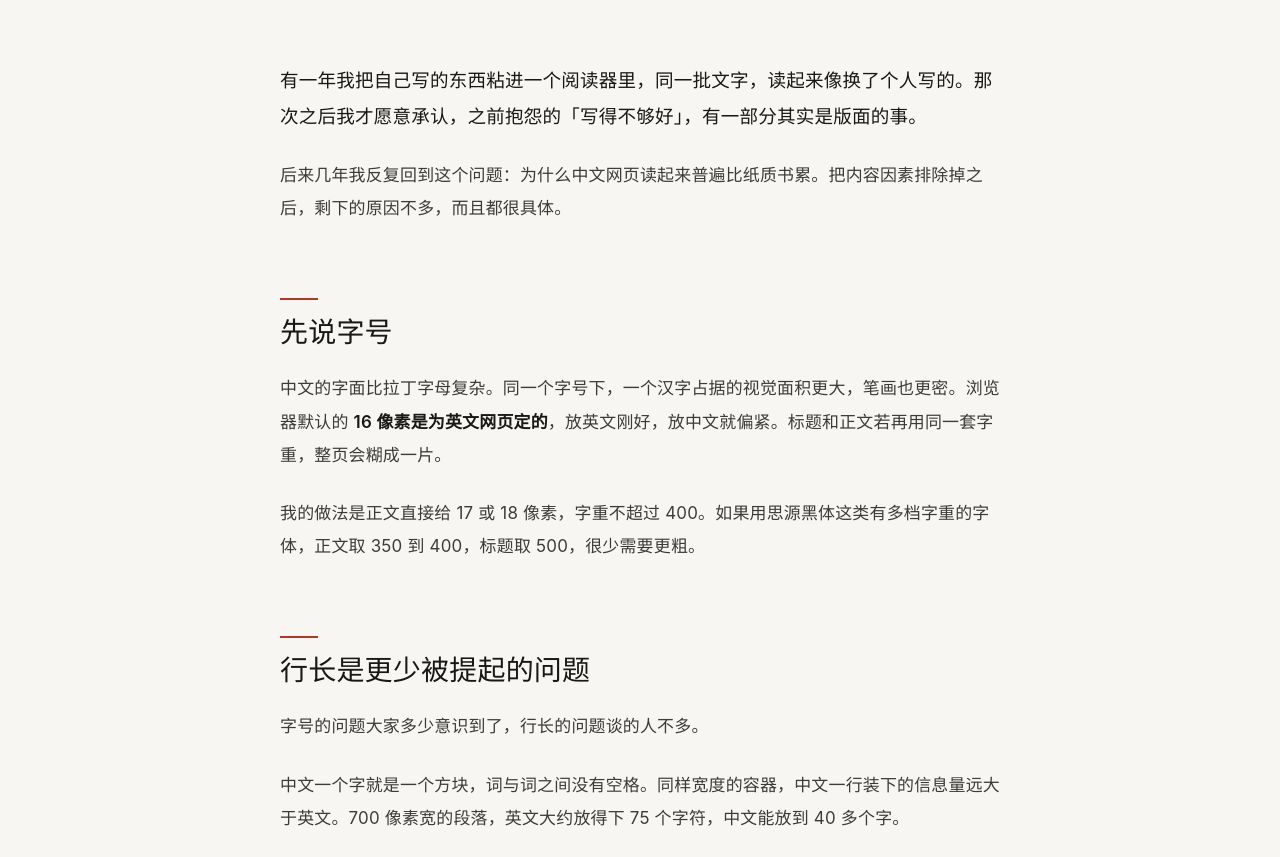
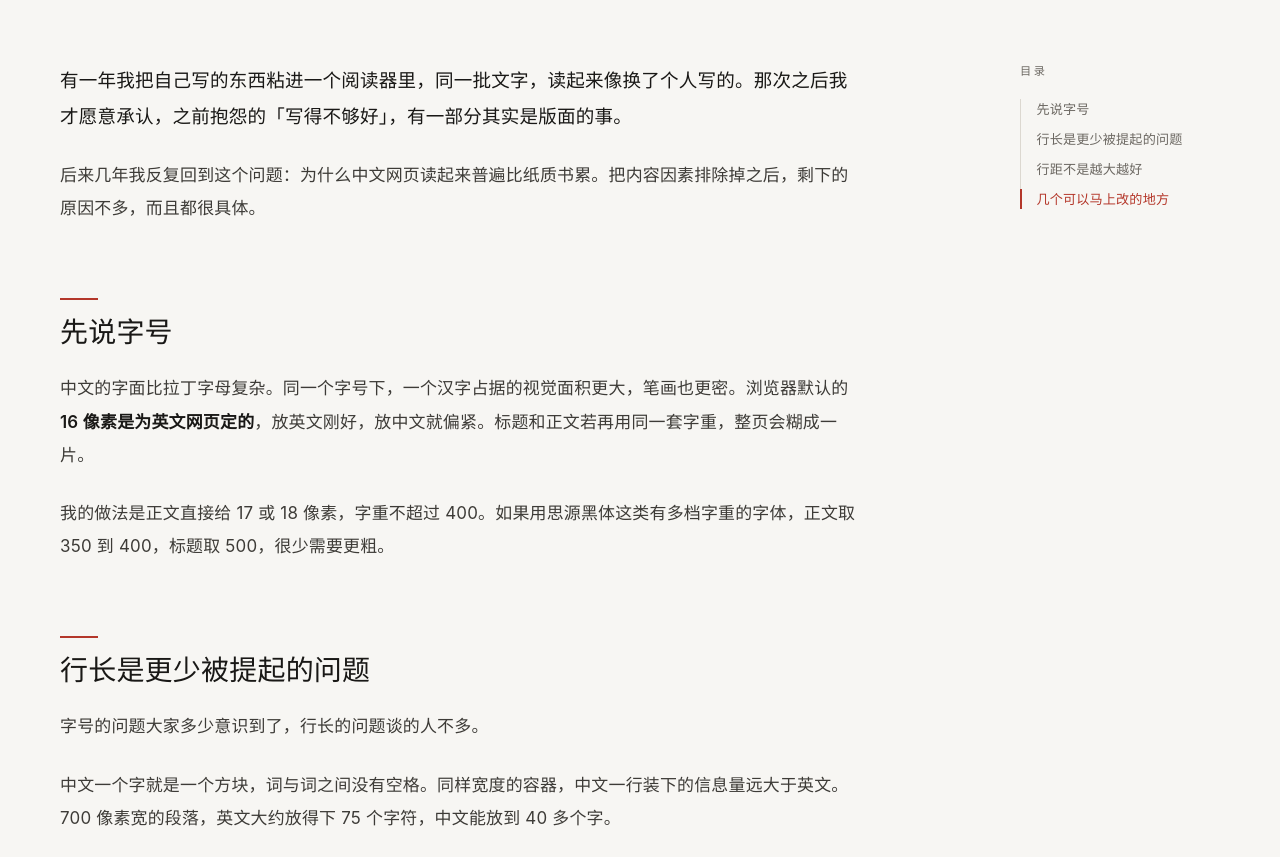
Before and after one commit to zurichscud/blogs, a website: page posts/typesetting-basics.html in a window 1280 px wide. Shown: the part 936-1793 px from the top of the page. Drawn offline with Linux system fonts and the light colour scheme.

Commit message:
文章页加右侧目录：h2/h3 锚点、吸顶、滚动标位

```diff
--- a/main.js
+++ b/main.js
@@ -1,6 +1,6 @@
 /* ==========================================================================
    页边 MARGIN
-   两件事：主题切换、订阅表单的本地反馈
+   三件事：主题切换、订阅表单的本地反馈、文章目录的滚动标位
    入场动画由 CSS 承担，这里不参与
    无依赖，无构建
    ========================================================================== */
@@ -92,4 +92,51 @@
       form.reset();
     });
   }
+
+  /* ------------------------------------------------------------------------
+     3. 文章目录
+     滚动时把正在读的一节标出来。页面上没有目录就什么都不做
+     ------------------------------------------------------------------------ */
+
+  var toc = document.querySelector(".toc");
+
+  if (toc) {
+    var links = [].slice.call(toc.querySelectorAll(".toc__link"));
+    var targets = links.map(function (link) {
+      return document.getElementById(link.getAttribute("href").slice(1));
+    });
+
+    var current = -1;
+
+    function mark(active) {
+      if (active === current) return;
+      current = active;
+      links.forEach(function (link, i) {
+        if (i === active) link.setAttribute("aria-current", "true");
+        else link.removeAttribute("aria-current");
+      });
+    }
+
+    function update() {
+      // 吸顶报头下沿再往下一点，算作「已经读到」
+      var line = 120;
+      var active = -1;
+
+      for (var i = 0; i < targets.length; i += 1) {
+        if (targets[i] && targets[i].getBoundingClientRect().top <= line) active = i;
+      }
+
+      // 滚到底时最后一项就是当前项
+      if (window.innerHeight + window.pageYOffset >= document.documentElement.scrollHeight - 2) {
+        active = targets.length - 1;
+      }
+
+      mark(active);
+    }
+
+    // 滚动事件本身已按帧合并，这里直接算；不套 rAF，后台标签页里 rAF 会被暂停
+    window.addEventListener("scroll", update, { passive: true });
+    window.addEventListener("resize", update);
+    update();
+  }
 })();
--- a/posts/typesetting-basics.html
+++ b/posts/typesetting-basics.html
@@ -74,15 +74,16 @@
         </figure>
 
         <!-- ================================================================
-             正文
+             正文（宽屏时右侧带目录）
              ================================================================ -->
-        <div class="prose container">
+        <div class="article__body container">
+          <div class="prose">
           <p>有一年我把自己写的东西粘进一个阅读器里，同一批文字，读起来像换了个人写的。那次之后我才愿意承认，之前抱怨的「写得不够好」，有一部分其实是版面的事。</p>
           <p>后来几年我反复回到这个问题：为什么中文网页读起来普遍比纸质书累。把内容因素排除掉之后，剩下的原因不多，而且都很具体。</p>
-          <h2>先说字号</h2>
+          <h2 id="先说字号">先说字号</h2>
           <p>中文的字面比拉丁字母复杂。同一个字号下，一个汉字占据的视觉面积更大，笔画也更密。浏览器默认的 <strong>16 像素是为英文网页定的</strong>，放英文刚好，放中文就偏紧。标题和正文若再用同一套字重，整页会糊成一片。</p>
           <p>我的做法是正文直接给 17 或 18 像素，字重不超过 400。如果用思源黑体这类有多档字重的字体，正文取 350 到 400，标题取 500，很少需要更粗。</p>
-          <h2>行长是更少被提起的问题</h2>
+          <h2 id="行长是更少被提起的问题">行长是更少被提起的问题</h2>
           <p>字号的问题大家多少意识到了，行长的问题谈的人不多。</p>
           <p>中文一个字就是一个方块，词与词之间没有空格。同样宽度的容器，中文一行装下的信息量远大于英文。700 像素宽的段落，英文大约放得下 75 个字符，中文能放到 40 多个字。</p>
           <p>40 多个字一行的问题是：眼睛读到行尾，回行找下一个起点时容易串行。英文因为单词长短不一，行尾参差不齐，反倒给眼睛留了自然的停靠点。</p>
@@ -100,14 +101,14 @@
           <blockquote>
           <p>我们总在讨论用什么技术实现，版面这件事提醒我，先想清楚人是怎么读的。</p>
           </blockquote>
-          <h2>行距不是越大越好</h2>
+          <h2 id="行距不是越大越好">行距不是越大越好</h2>
           <p>关于行距有一个说法是「越大越好读」，这句话只对了一半。行距太挤，上一行的下伸笔画会碰到下一行的上伸笔画；行距太开，一段话会散成一行一行的句子，段落作为整体的感觉就没了。</p>
           <p>英文网页常见的 1.5 倍行距，放在中文上通常偏紧。汉字是满格的方块，上下都占满，同样倍数下视觉密度比英文高。中文正文我一般从 1.8 起，长文可以到 2.0。</p>
           <figure>
           <img src="https://picsum.photos/seed/margin-line-height-detail/1400/933" loading="lazy" alt="" />
           <figcaption>同一段文字，行距从 1.5 调到 1.9 之后，段落读起来的节奏会明显不同。前者更紧凑，后者更容易一路读完。</figcaption>
           </figure>
-          <h2>几个可以马上改的地方</h2>
+          <h2 id="几个可以马上改的地方">几个可以马上改的地方</h2>
           <p>如果你只打算改三处，按这个顺序来：</p>
           <ol>
           <li>正文字号提到 17 像素以上，字重降到 400。</li>
@@ -116,7 +117,18 @@
           </ol>
           <p>这三项改完，页面不一定会更精致，但读的人会轻松一些。剩下的那些，比如标点挤压、避头尾、中西文之间的空隙，都要在这个基础上才谈得上。</p>
           <hr>
-          <p>排版这件事没有什么捷径。它需要的是一点耐心，而耐心恰好是代码补不上的那部分。</p>
+          <p>排版这件事没有什么捷径。它需要的是一点耐心，而耐心恰好是代码补不上的那部分。</p>          </div>
+
+          <nav class="toc" aria-label="目录">
+            <p class="toc__title">目录</p>
+            <ol class="toc__list">
+              <li class="toc__item toc__item--h2"><a class="toc__link" href="#先说字号">先说字号</a></li>
+              <li class="toc__item toc__item--h2"><a class="toc__link" href="#行长是更少被提起的问题">行长是更少被提起的问题</a></li>
+              <li class="toc__item toc__item--h2"><a class="toc__link" href="#行距不是越大越好">行距不是越大越好</a></li>
+              <li class="toc__item toc__item--h2"><a class="toc__link" href="#几个可以马上改的地方">几个可以马上改的地方</a></li>
+            </ol>
+          </nav>
+
         </div>
 
         <!-- ================================================================
--- a/styles.css
+++ b/styles.css
@@ -1137,6 +1137,78 @@ html[data-theme="dark"] .theme-toggle__dial {
   margin-block: 2.6em;
 }
 
+/* 目录：宽屏时占右侧一栏，跟着正文滚动吸顶。
+   窄屏不显示——它只是导航辅助，正文本身仍然完整 */
+.toc {
+  display: none;
+}
+
+@media (min-width: 1080px) {
+  .article__body {
+    display: grid;
+    grid-template-columns: minmax(0, 1fr) 12.5rem;
+    column-gap: clamp(2.5rem, 4vw, 4rem);
+    align-items: start;
+  }
+
+  .toc {
+    display: block;
+    position: sticky;
+    top: 108px;
+    margin-top: clamp(40px, 5vw, 68px);
+    max-height: calc(100vh - 148px);
+    overflow-y: auto;
+  }
+}
+
+.toc__title {
+  margin: 0 0 1.1rem;
+  font-size: 0.7rem;
+  font-weight: 500;
+  letter-spacing: 0.22em;
+  color: var(--muted);
+}
+
+.toc__list {
+  display: grid;
+  gap: 0.6rem;
+  margin: 0;
+  padding: 0;
+  list-style: none;
+  border-left: 1px solid var(--rule);
+}
+
+.toc__link {
+  display: block;
+  margin-left: -1px;
+  padding-left: 0.9rem;
+  border-left: 2px solid transparent;
+  font-size: 0.82rem;
+  line-height: 1.55;
+  color: var(--muted);
+  text-decoration: none;
+  transition: color var(--dur-fast) var(--ease), border-color var(--dur-fast) var(--ease);
+}
+
+/* 第三级往里缩一格 */
+.toc__item--h3 .toc__link {
+  padding-left: 1.8rem;
+}
+
+.toc__link:hover {
+  color: var(--ink);
+}
+
+.toc__link[aria-current="true"] {
+  color: var(--accent);
+  border-left-color: var(--accent);
+}
+
+/* 吸顶报头会遮住锚点，正文标题也要留出偏移 */
+.prose :is(h2, h3, h4)[id] {
+  scroll-margin-top: 88px;
+}
+
 .prose table {
   width: 100%;
   border-collapse: collapse;
@@ -1382,6 +1454,7 @@ html[data-theme="dark"] .theme-toggle__dial {
   .progress,
   .subscribe,
   .pager,
+  .toc,
   .theme-toggle {
     display: none;
   }
```
Also changed, not shown: scripts/build-post.mjs (+38 -3 lines), scripts/template.mjs (+35 -4 lines), README.md.
